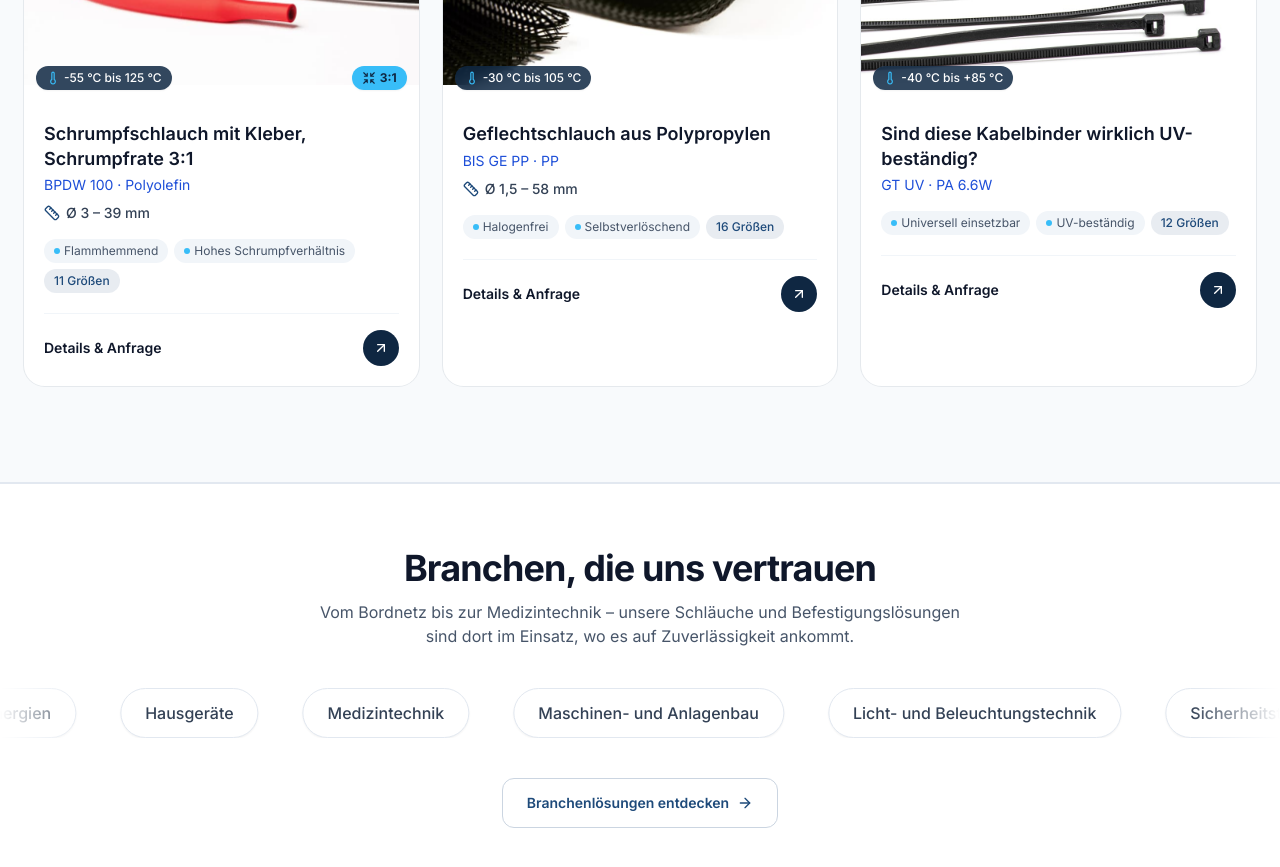
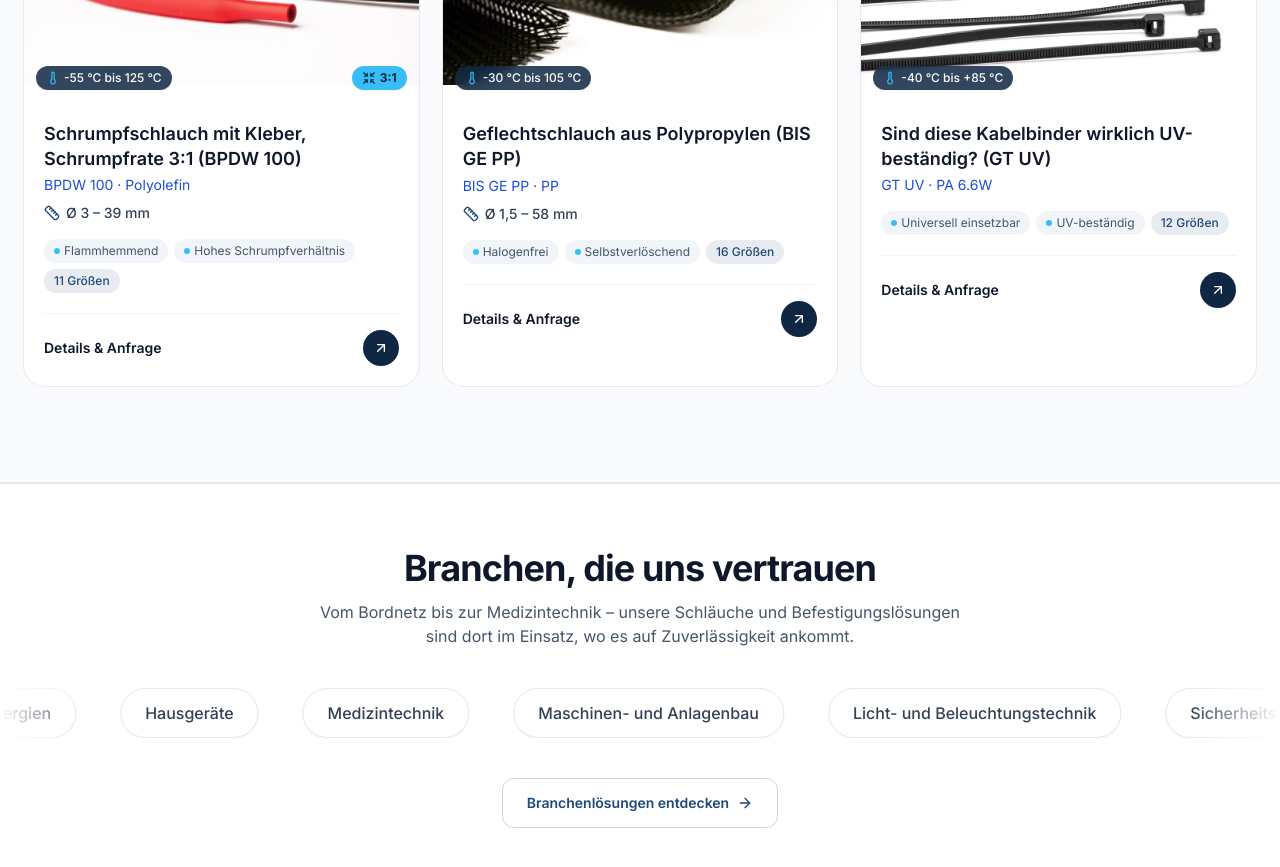
Before and after one commit to podbihis-sys/SaaS, a Next.js app in the folder web/: page /bit in a window 1280 px wide. Shown: the part 4460-5327 px from the top of the page. Built offline with nearby package versions, Linux system fonts and the light colour scheme; no server answers; the database is empty.

Commit message:
fix(bit): include article code in product card anchor text
Product card link text appends the article code when it differs from the name
(e.g. 'Isolierschlauch aus PTFE (PTFE AWG)'), so identically named products get
unique anchor texts.

https://claude.ai/code/session_01J8JjM2rDaGqENzyh6hM2Fk

```diff
--- a/web/src/app/bit/_components/product-card.tsx
+++ b/web/src/app/bit/_components/product-card.tsx
@@ -51,7 +51,9 @@ export function ProductCard({ product }: { product: Product }) {
             className="before:absolute before:inset-0 before:z-10"
             aria-label={`${product.name} – Details & Anfrage`}
           >
-            {product.name}
+            {product.code && product.code !== product.name && !product.name.includes(product.code)
+              ? `${product.name} (${product.code})`
+              : product.name}
           </Link>
         </h3>
         <p className="mt-1 text-sm text-[#1d4ed8]">{product.tagline}</p>
```
